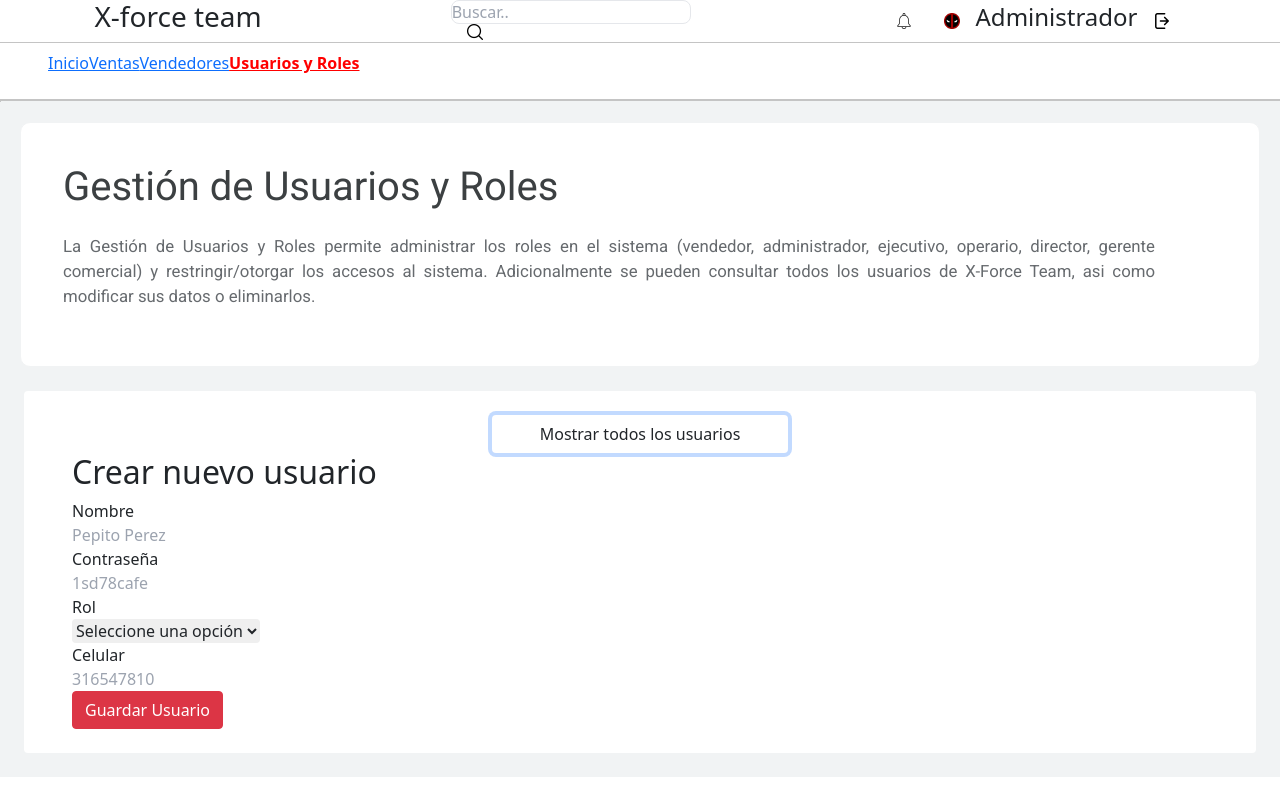
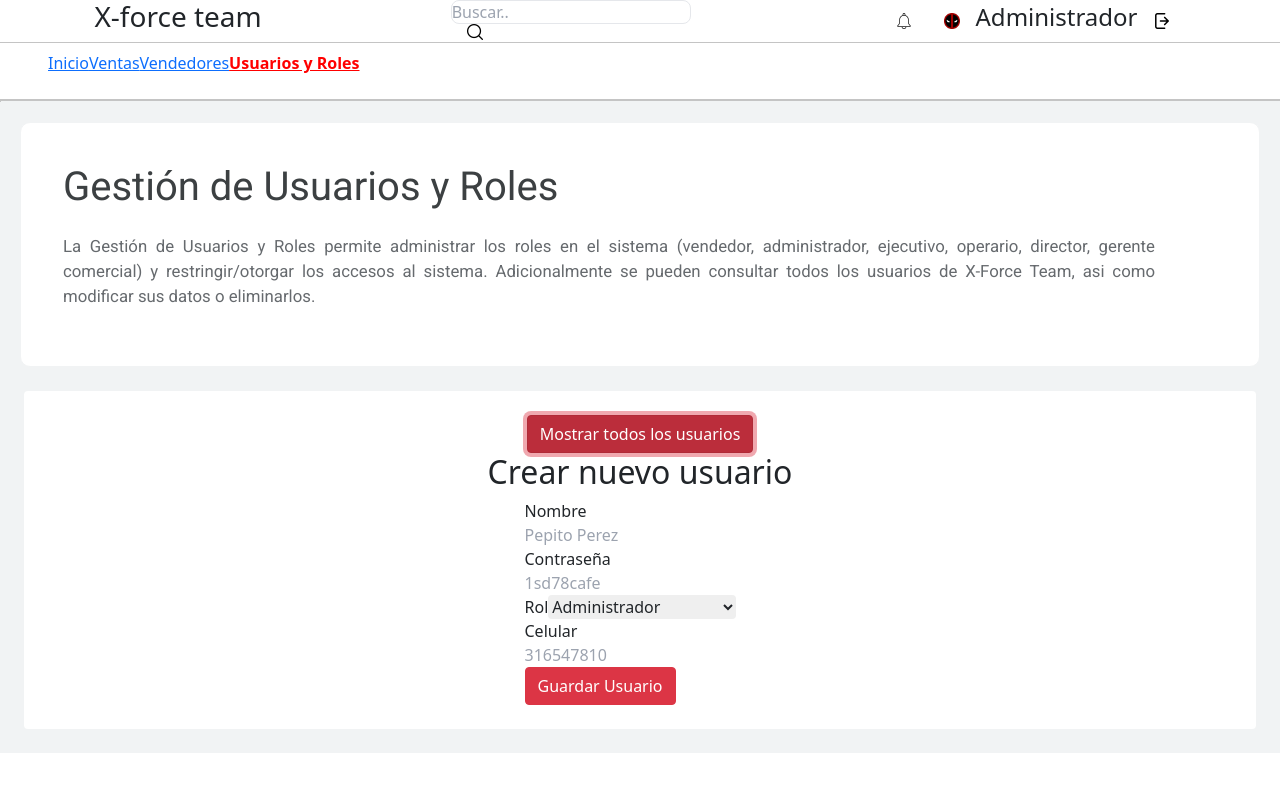
Before and after one commit to astarkz/misionTic2022, a React (Create React App) app in the folder frontend/: page /admin/usuarios in a window 1280 px wide. Both pictures are taken after a click on the button "Crear nuevo usuario". Built offline with nearby package versions, Linux system fonts and the light colour scheme.

Commit message:
nano id to user table

```diff
--- a/frontend/src/Pages/admin/Usuarios.jsx
+++ b/frontend/src/Pages/admin/Usuarios.jsx
@@ -8,6 +8,8 @@ import modalInfo from 'datasource/modalInfo.json'
 import { useState, useEffect, useRef } from 'react';
 import { ToastContainer, toast } from 'react-toastify';
 import 'react-toastify/dist/ReactToastify.css'
+import 'Pages/styles.css'
+import { nanoid } from 'nanoid';
 
 const usuariosBackend = [
     {
@@ -75,15 +77,18 @@ const Usuarios = () => {
                 cuerpo={cuerpo}
             //modal={modal}
             />
-            <section className='bg-white rounded m-4 p-4 d-flex justify-content-center row  h-100 ' >
+            <section className='bg-white rounded m-4 p-4 d-flex flex-column align-items-center col  h-100 ' >
 
-                <button className='btn btn-agregar col-lg-12 h-15 w-25 '
+                <div>
+                    <button className='btn btn-danger w-100 '
                         onClick={() => { setMostrarTabla(!mostrarTabla); }}>{textoBoton}</button>
+                </div>
 
                 {/* con set cambiamos el estado cada que se le da click */
                 /*Si mostrar tabla es true, entonces se muestra tabla usuarios
                 sino, se muestra formulario creacion usuarios*/ }
 
+                <div>
                     {mostrarTabla ? (<TablaUsuarios listaUsuarios={usuarios} />
                     ) :
                         (<FormularioCreacionUsuarios
@@ -96,6 +101,8 @@ const Usuarios = () => {
                         position="bottom-center"
                         autoClose={5000}
                     />
+
+                </div>
             </section>
 
         </section>
@@ -121,7 +128,7 @@ const TablaUsuarios = ({ listaUsuarios }) => {
 
             {listaUsuarios.map((usuario) => {
                 return (
-                    <tr>
+                    <tr key ={nanoid()}>
                         <td>{usuario.nombre}</td>
                         <td>{usuario.contraseña}</td>
                         <td>{usuario.rol}</td>
@@ -152,8 +159,9 @@ const FormularioCreacionUsuarios = ({ setMostrarTabla, listaUsuarios, setUsuario
 
         const fd = new FormData(form.current);
         const nuevoUsuario = {};
-        fd.forEach((value,key)=>{
-            nuevoUsuario[key]=value;
+        fd.forEach((value, key) => {
+            nuevoUsuario[key] = value;
+            console.log("esto son la informacion del nuevo usuario ", nuevoUsuario);
         });
 
         setMostrarTabla(true);
@@ -164,12 +172,12 @@ const FormularioCreacionUsuarios = ({ setMostrarTabla, listaUsuarios, setUsuario
 
     };
 
-    return <div className='d-flex row'>
+    return <div className='d-flex flex-column w-100 align-items-center'>
         <div><h2>Crear nuevo usuario</h2></div>
-        <div>
-            <form ref={form} onSubmit={submitForm} className='form-group col-sm-2 align-items-center justify-center'>
+        <div className="o-forms-user">
+            <form ref={form} onSubmit={submitForm} className='form-group o-forms-style'>
                 <label htmlFor='nombre'>Nombre
-                    <input  className='o-input-usuarios rounded' name='nombre' type='text' placeholder='Pepito Perez'
+                    <input className='o-input-usuarios rounded' name='nombre' type='text' placeholder='Pepito Perez'
                         required />
                 </label>
 
@@ -181,7 +189,7 @@ const FormularioCreacionUsuarios = ({ setMostrarTabla, listaUsuarios, setUsuario
                 <label htmlFor='rolusuario' >Rol
                     <select
                         name='rolusuario' className='o-input-usuarios rounded' placeholder='usuario' required>
-                        <option disabled selected="selected">Seleccione una opción</option>
+                        <option disabled defaultValue>Seleccione una opción</option>
                         <option>Administrador</option>
                         <option>Vendedor</option>
                         <option>Usuario</option>
--- a/frontend/src/Pages/styles.css
+++ b/frontend/src/Pages/styles.css
@@ -53,3 +53,8 @@
     display: flex;
     justify-content: space-between
 }
+
+.o-forms-style{
+
+    max-inline-size: min-content;
+}
```
Lines whose indentation alone changed are shown as unchanged.
